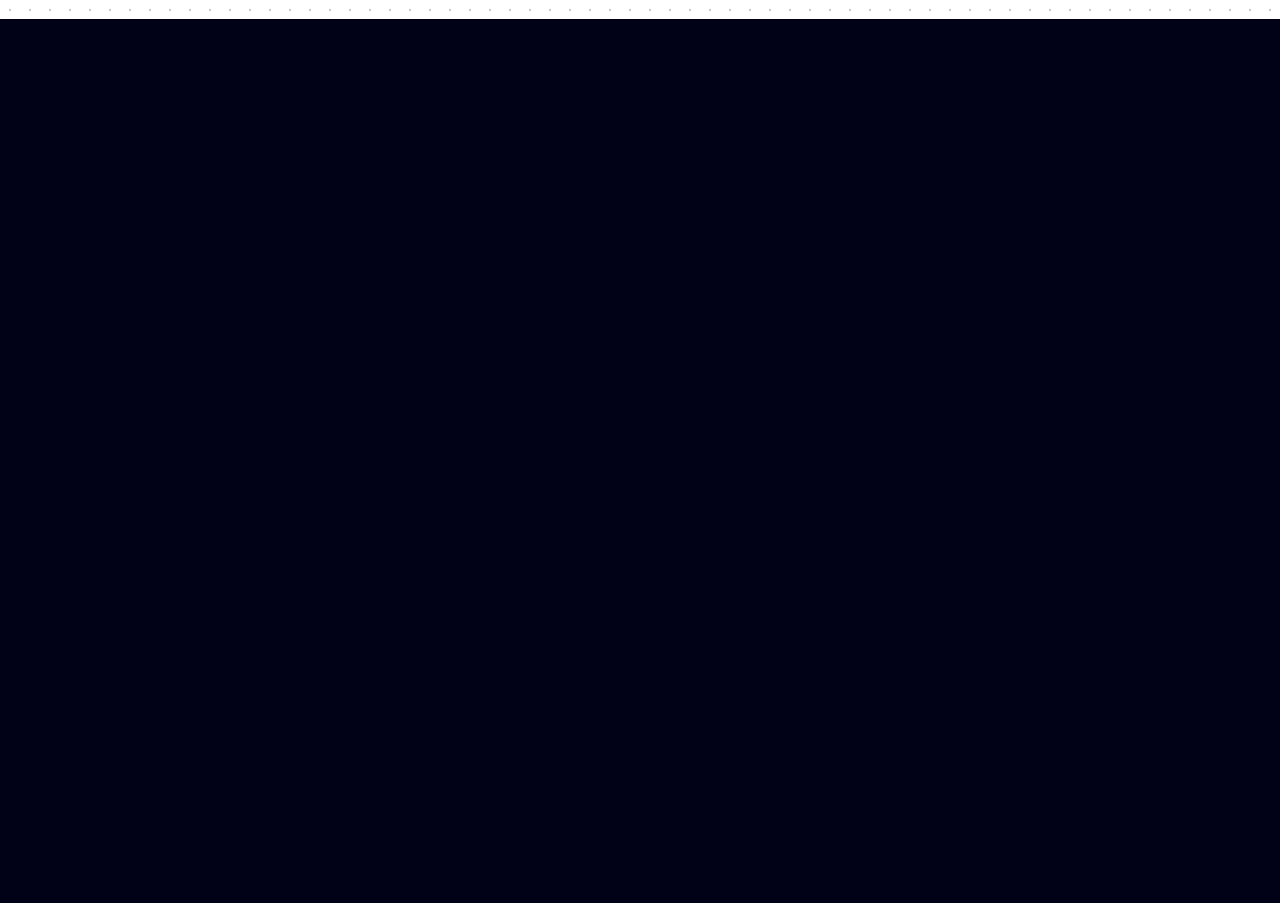
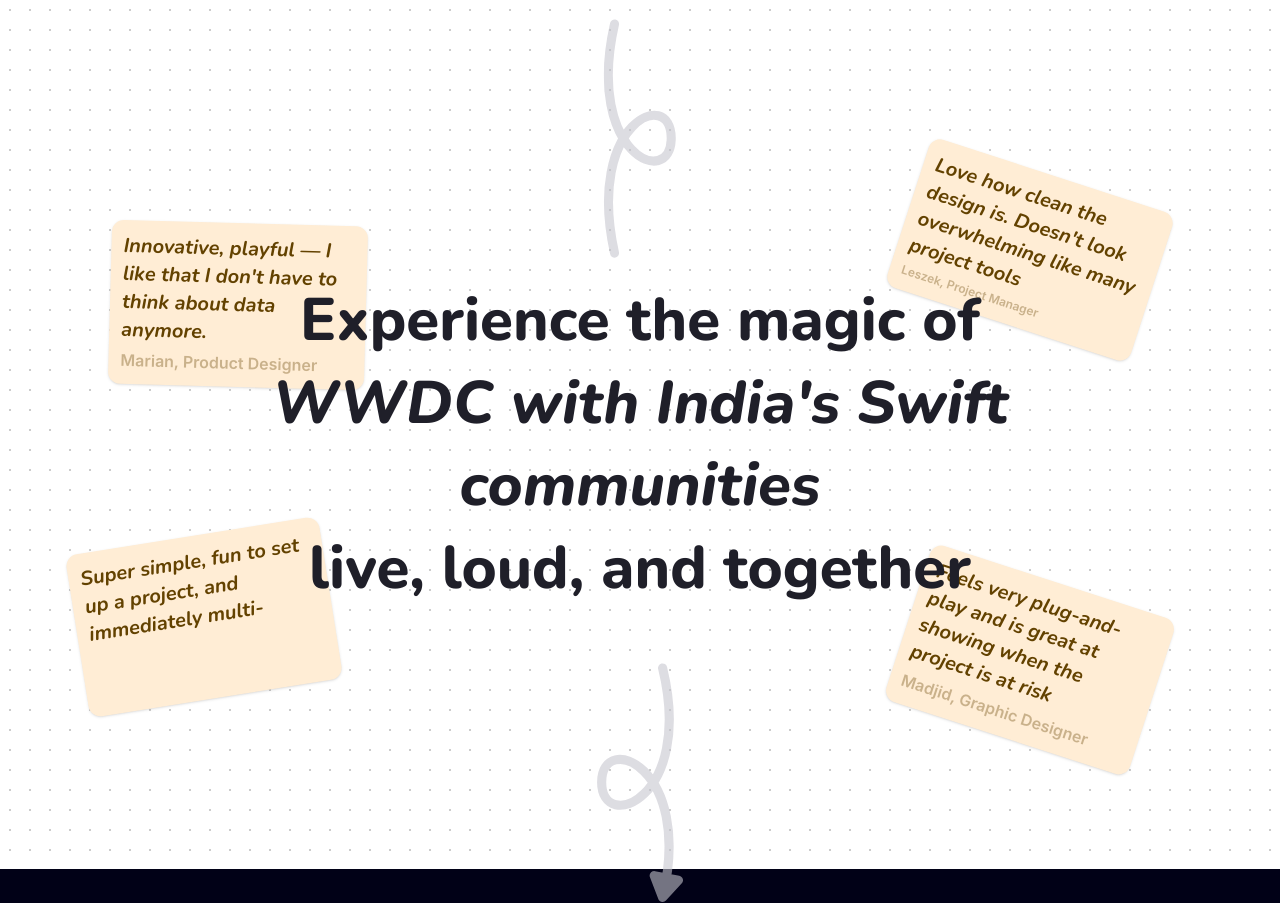
Before and after one commit to WatchPartyAroundIndia/watchpartyaroundindia.github.io, a React (Vite) app: page / in a window 1280 px wide. Shown: the part 2400-3303 px from the top of the page. Before the commit the page ends 2419 px from the top, so only its background shows below. Built offline with nearby package versions, Linux system fonts and the light colour scheme; a web font is replaced by a local one.

Commit message:
feat: add Experiences component with arrow graphics and testimonials

```diff
--- a/src/App.tsx
+++ b/src/App.tsx
@@ -1,4 +1,5 @@
 import ConnectWithTeam from "./components/connect-with-team";
+import Experiences from "./components/experiences";
 import Hero from "./components/hero";
 import Navbar from "./components/navbar";
 import OrganizedBy from "./components/organized-by";
@@ -18,7 +19,7 @@
       <OrganizedBy />
       <Sponsors />
       <ConnectWithTeam />
-      {/* Testimonials */}
+      <Experiences />
       {/* Register now */}
       {/* Meet the team */}
       {/* Experiences */}
--- a/src/components/experiences.tsx
+++ b/src/components/experiences.tsx
@@ -1,9 +1,79 @@
 import { FC } from "react";
+import arrowBottomLogo from "../assets/2025/arrow-bottom.svg";
+import arrowTopLogo from "../assets/2025/arrow-top.svg";
 
 interface ExperiencesProps {}
 
 const Experiences: FC<ExperiencesProps> = () => {
-  return <div>experiences</div>;
+  return (
+    <div className="relative flex items-center justify-center text-center px-4 max-w-6xl mx-auto h-[850px]">
+      {/* Arrows */}
+      <div className="absolute top-16 md:top-0 left-1/2 transform -translate-x-1/2">
+        <img
+          src={arrowTopLogo}
+          alt="arrow trailing"
+          className="h-40 md:h-60 lg:h-100"
+        />
+      </div>
+      <div className="absolute bottom-16 md:bottom-[-4%] left-1/2 transform -translate-x-1/2">
+        <img
+          src={arrowBottomLogo}
+          alt="arrow leading"
+          className="h-40 md:h-60 lg:h-100"
+        />
+      </div>
+
+      {/* Center Text */}
+      <div className="z-10 max-w-3xl font-nunitoSans font-extrabold text-4xl lg:text-6xl">
+        <h1 className="leading-snug text-[#1F1F29]">
+          Experience the magic of
+          <br />
+          <span className="italic">WWDC with India's Swift communities</span>
+          <br />
+          <span>live, loud, and together</span>
+        </h1>
+      </div>
+
+      {/* Sticky Notes */}
+      <div className="absolute top-[28%] md:top-[24%] left-[4%] rotate-[1.55deg] bg-orange-100 p-3 rounded-xl shadow w-48 lg:w-64 text-left text-sm lg:text-xl">
+        <p className="font-bold font-nunitoSans text-[#634200] italic">
+          Innovative, playful — I like that I don't have to think about data
+          anymore.
+        </p>
+        <p className="text-xs lg:text-base text-[#634200]/35 font-semibold mt-1">
+          Marian, Product Designer
+        </p>
+      </div>
+
+      <div className="absolute top-[28%] md:top-[18%] right-[5%] rotate-[18deg] bg-orange-100 p-3 rounded-xl shadow w-48 lg:w-64 text-left text-sm lg:text-xl">
+        <p className="font-bold font-nunitoSans text-[#634200] italic">
+          Love how clean the design is. Doesn't look overwhelming like many
+          project tools
+        </p>
+        <p className="text-xs lg:text-basee text-[#634200]/35 font-semibold mt-1">
+          Leszek, Project Manager
+        </p>
+      </div>
+
+      <div className="absolute bottom-[26%] md:bottom-[20%] left-[1%] rotate-[-9deg] bg-orange-100 p-3 rounded-xl shadow w-48 lg:w-64 text-left text-sm lg:text-xl">
+        <p className="font-bold font-nunitoSans text-[#634200] italic">
+          Super simple, fun to set up a project, and immediately multi-
+        </p>
+        <br />
+        <br />
+      </div>
+
+      <div className="absolute bottom-[24%] md:bottom-[15%] right-[5%] rotate-[18deg] bg-orange-100 p-3 rounded-xl shadow w-48 lg:w-64 text-left text-sm lg:text-xl">
+        <p className="font-bold font-nunitoSans text-[#634200] italic">
+          Feels very plug-and-play and is great at showing when the project is
+          at risk
+        </p>
+        <p className="text-xs lg:text-base text-[#634200]/35 font-semibold mt-1">
+          Madjid, Graphic Designer
+        </p>
+      </div>
+    </div>
+  );
 };
 
 export default Experiences;
```
Also changed, not shown: src/assets/2025/arrow-bottom.svg (added), src/assets/2025/arrow-top.svg (added).
